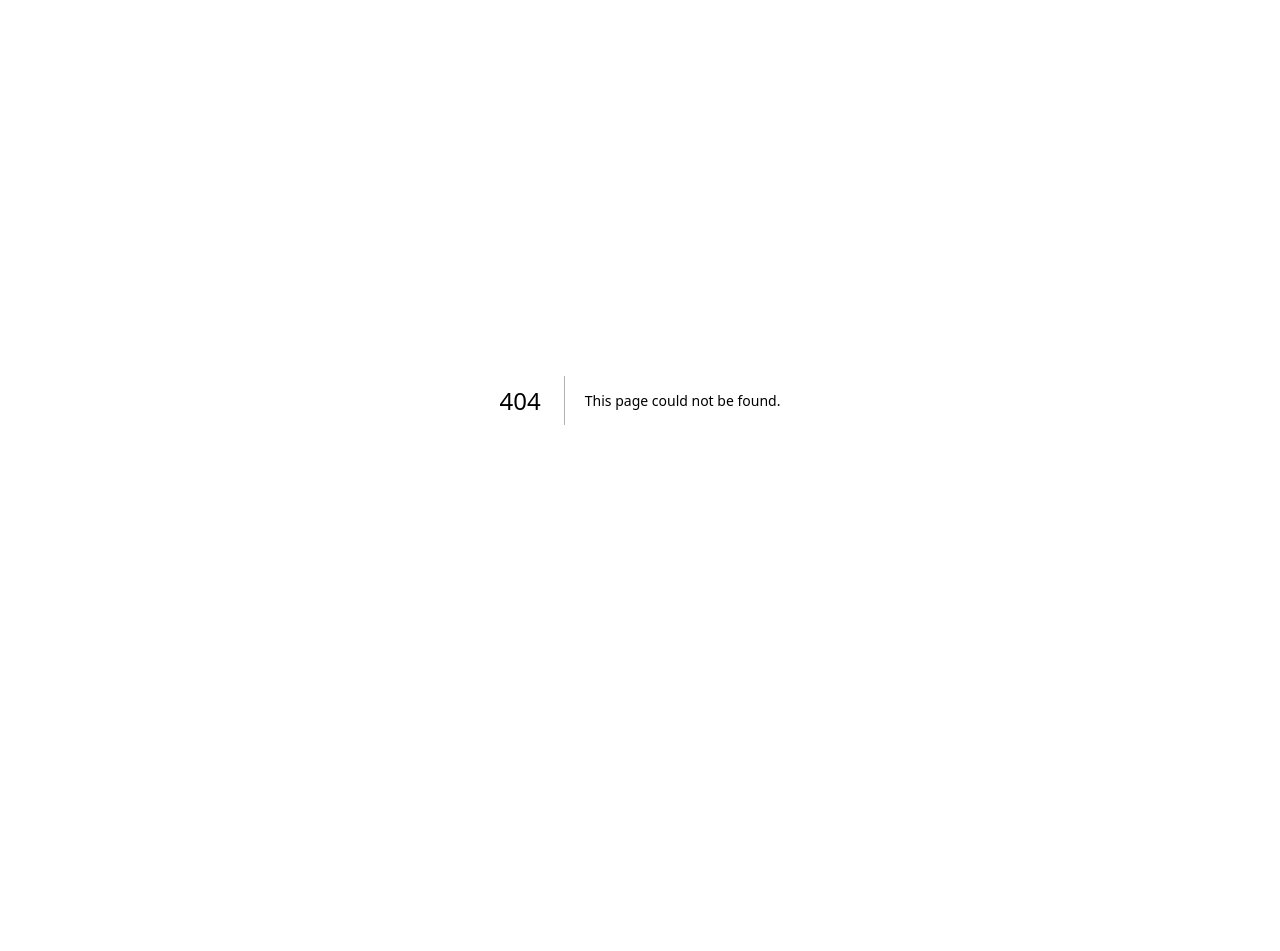
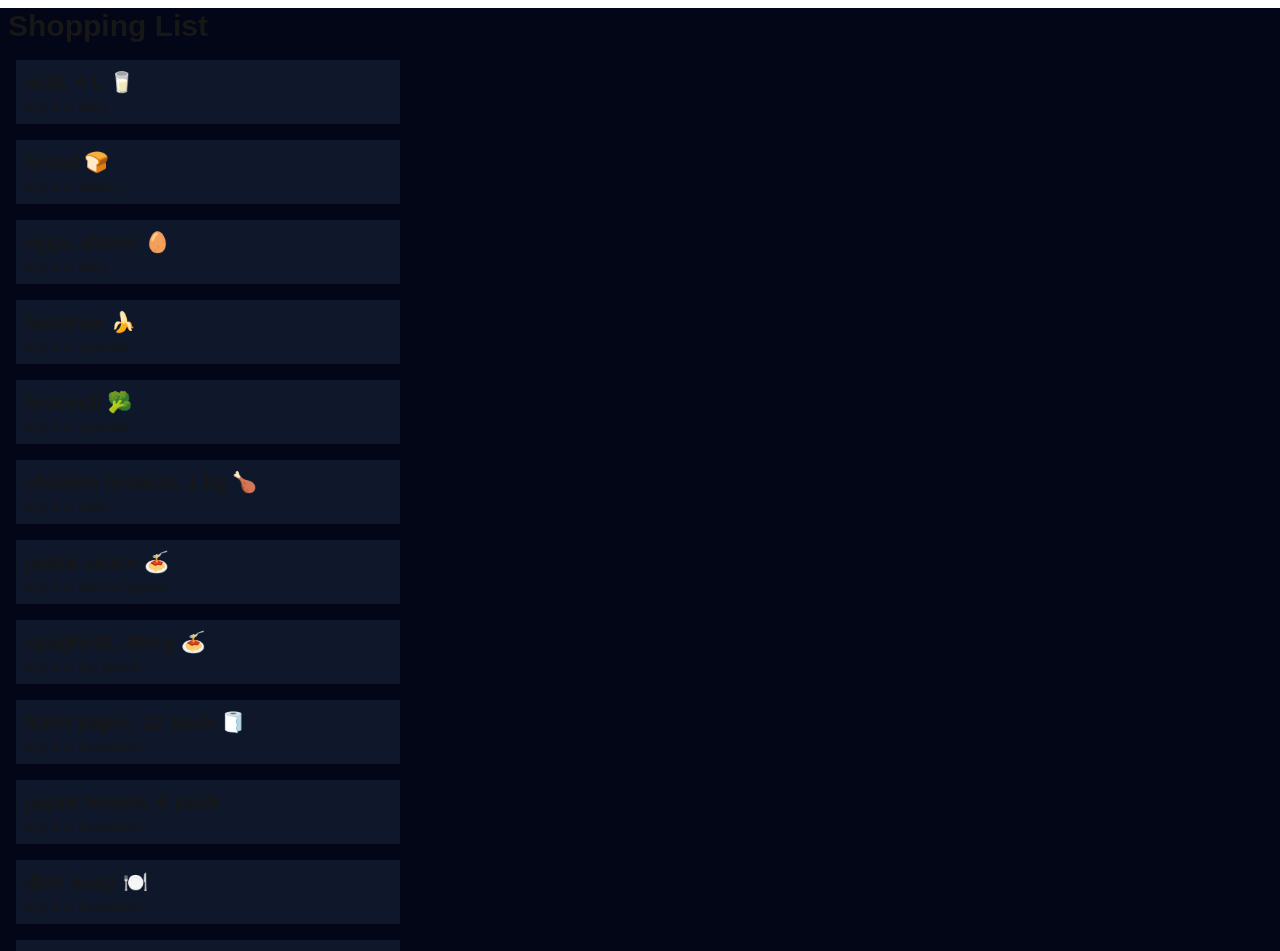
Before and after one commit to parampatani04/cprg306-assignments, a Next.js app: page /week-3 in a window 1280 px wide. Before the commit this address had no page. Shown: the top 951 px of the page. Before the commit the page ends 800 px from the top, so only its background shows below. Built offline with nearby package versions, Linux system fonts and the light colour scheme.

Commit message:
Week 3 complete

```diff
--- a/app/page.js
+++ b/app/page.js
@@ -5,7 +5,8 @@
   return(
   <div>
   <h1>CPRG 306: Web Development 2 - Assignments</h1>
-  <Link href='./week-2'>Week-2</Link>
+  <Link href='./week-2'>Week-2</Link><br/>
+  <Link href='./week-3'>Week-3</Link><br/>
   </div>
   );
 }
--- /dev/null
+++ b/app/week-3/item-list.js
@@ -0,0 +1,94 @@
+import React from "react";
+import Item from './item';
+function ItemList() {
+    const item1 = {
+        name: "milk, 4 L 🥛",
+        quantity: 1,
+        category: "dairy",
+      };
+
+      const item2 = {
+        name: "bread 🍞",
+        quantity: 2,
+        category: "bakery",
+      };
+
+      const item3 = {
+        name: "eggs, dozen 🥚",
+        quantity: 2,
+        category: "dairy",
+      };
+
+      const item4 = {
+        name: "bananas 🍌",
+        quantity: 6,
+        category: "produce",
+      };
+
+      const item5 = {
+        name: "broccoli 🥦",
+        quantity: 3,
+        category: "produce",
+      };
+
+      const item6 = {
+        name: "chicken breasts, 1 kg 🍗",
+        quantity: 1,
+        category: "meat",
+      };
+
+      const item7 = {
+        name: "pasta sauce 🍝",
+        quantity: 3,
+        category: "canned goods",
+      };
+
+      const item8 = {
+        name: "spaghetti, 454 g 🍝",
+        quantity: 2,
+        category: "dry goods",
+      };
+
+      const item9 = {
+        name: "toilet paper, 12 pack 🧻",
+        quantity: 1,
+        category: "household",
+      };
+
+      const item10 = {
+        name: "paper towels, 6 pack",
+        quantity: 1,
+        category: "household",
+      };
+
+      const item11 = {
+        name: "dish soap 🍽️",
+        quantity: 1,
+        category: "household",
+      };
+
+      const item12 = {
+        name: "hand soap 🧼",
+        quantity: 4,
+        category: "household",
+      };
+
+      return(
+        <section>
+            <Item name={item1.name} quantity={item1.quantity} category={item1.category} />
+            <Item name={item2.name} quantity={item2.quantity} category={item2.category} />
+            <Item name={item3.name} quantity={item3.quantity} category={item3.category} />
+            <Item name={item4.name} quantity={item4.quantity} category={item4.category} />
+            <Item name={item5.name} quantity={item5.quantity} category={item5.category} />
+            <Item name={item6.name} quantity={item6.quantity} category={item6.category} />
+            <Item name={item7.name} quantity={item7.quantity} category={item7.category} />
+            <Item name={item8.name} quantity={item8.quantity} category={item8.category} />
+            <Item name={item9.name} quantity={item9.quantity} category={item9.category} />
+            <Item name={item10.name} quantity={item10.quantity} category={item10.category} />
+            <Item name={item11.name} quantity={item11.quantity} category={item11.category} />
+            <Item name={item12.name} quantity={item12.quantity} category={item12.category} />
+        </section>
+      )
+}
+
+export default ItemList
--- /dev/null
+++ b/app/week-3/item.js
@@ -0,0 +1,13 @@
+import React from "react";
+
+function Item({name, quantity, category}) {
+    return(
+        <div className="bg-slate-900 m-4 max-w-sm p-2">
+            <h1 className="text-xl font-bold">{name}</h1>
+            <p className="text-sm">Buy {quantity} in {category}</p>
+
+        </div>
+    )
+}
+
+export default Item;
--- /dev/null
+++ b/app/week-3/page.js
@@ -0,0 +1,9 @@
+import ItemList from "./item-list.js";
+export default function Page() {
+    return(
+        <main className="bg-slate-950">
+            <h1 className="text-3xl font-bold m-2">Shopping List</h1>
+            <ItemList />
+        </main>
+    )
+}
```
